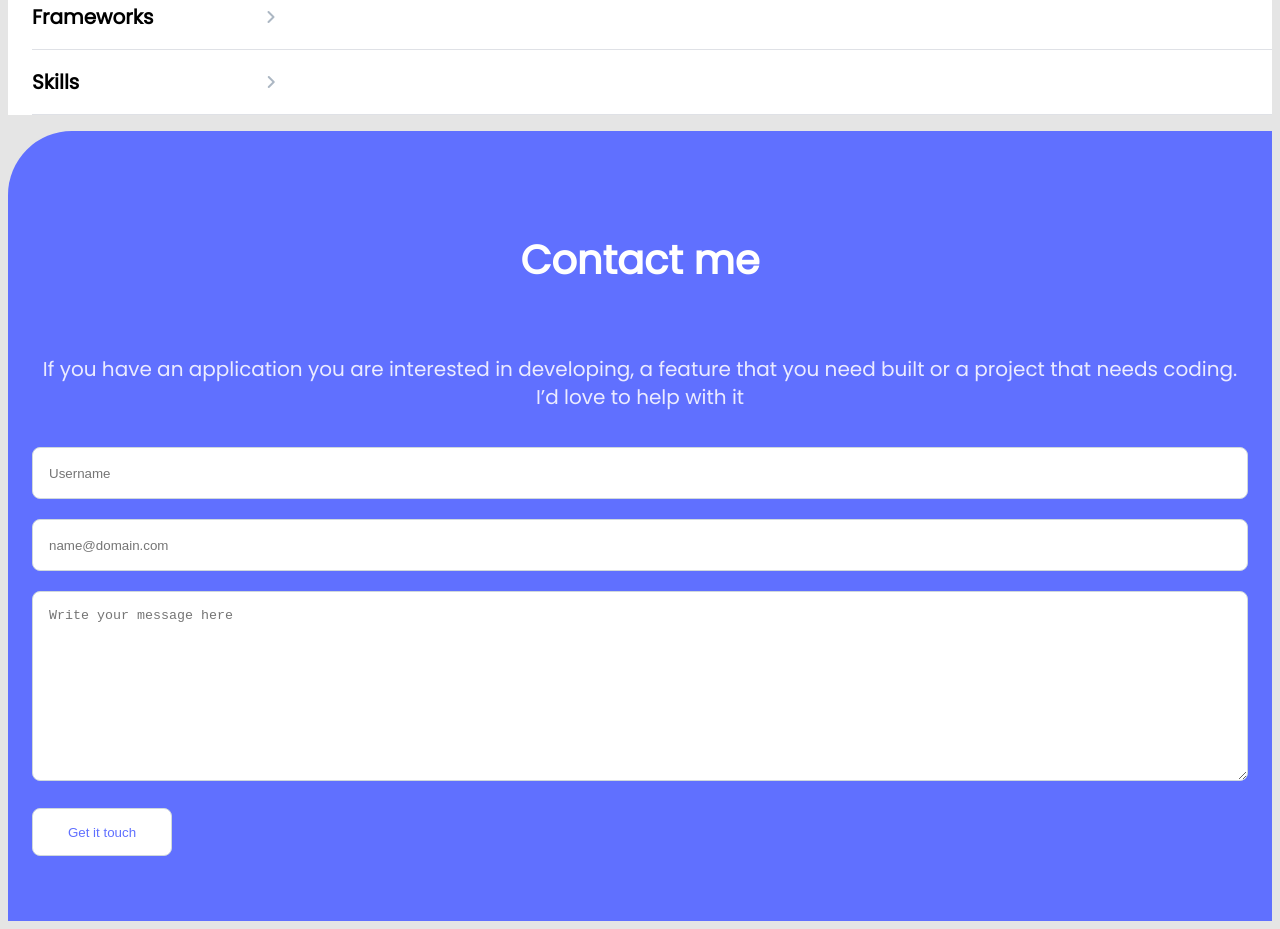
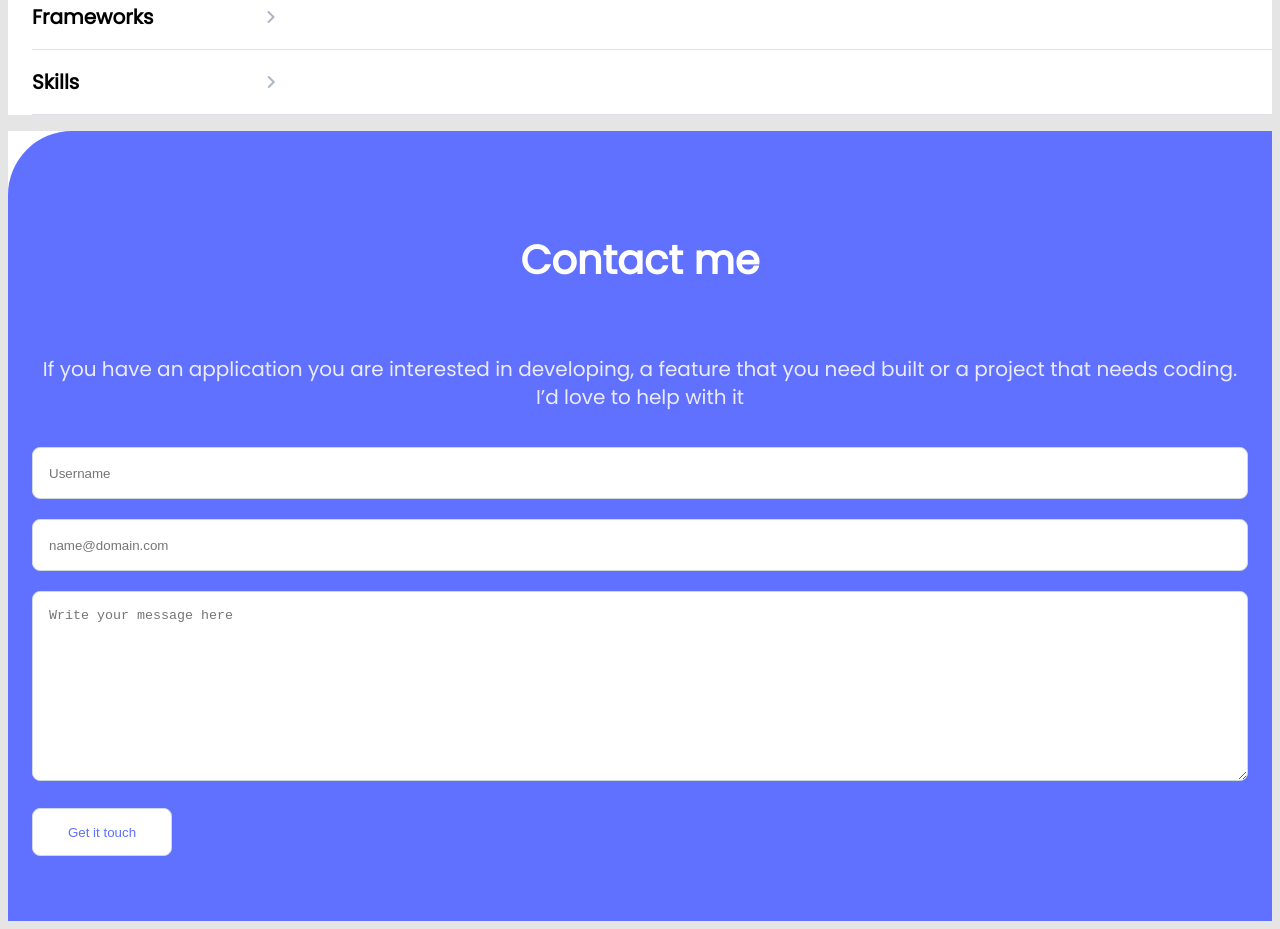
Before and after one commit to aliabbani/Portfolio, a website: page index.html in a window 1280 px wide. Shown: the part 6660-7589 px from the top of the page. Drawn offline with Linux system fonts and the light colour scheme.

Commit message:
Edit footer's background

```diff
--- a/index.html
+++ b/index.html
@@ -146,7 +146,9 @@
         </article>
       </section>
     </main>
-    <footer class="grid-container-3">
+
+    <footer>
+      <div class="grid-container-3">
       <h2>Contact me</h2>
       <p>If you have an application you are interested in developing, a feature that you need built or a project that needs coding. I’d love to help with it </p>
       <form action="https://formspree.io/f/mpzkjprv" method="POST">
@@ -163,6 +165,7 @@
           <button type="submit" id="submit">Get it touch</button>
         </label>
       </form>
+      </div>
     </footer>
   </body>
 </html>
--- a/style.css
+++ b/style.css
@@ -352,3 +352,7 @@ body {
   background: #fff;
   color: #6070ff;
 }
+
+footer{
+  background-color: white;
+}
```
